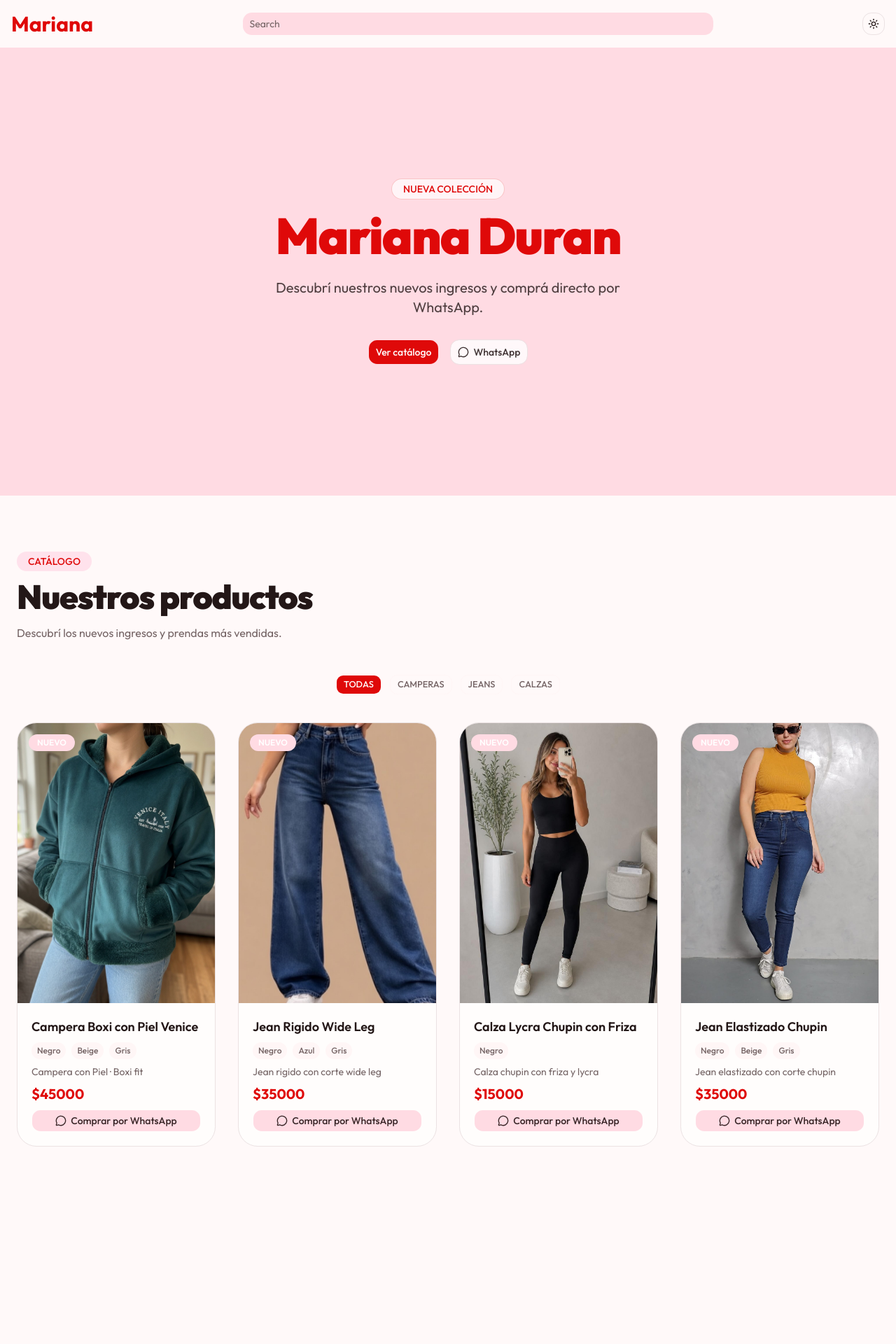
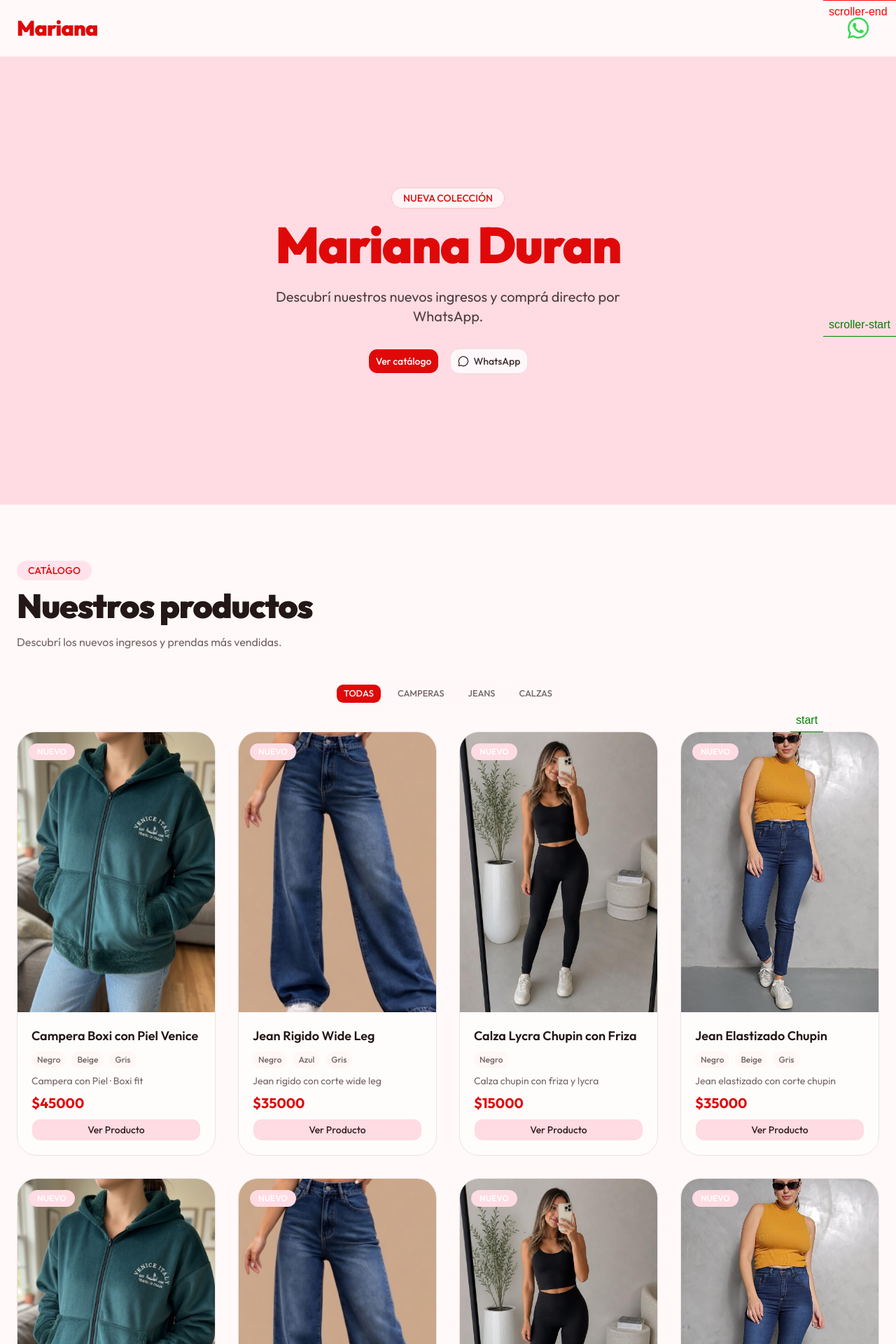
Before and after one commit to francocasafus22/catalogo-web, a Next.js app in the folder frontend/: page / in a window 1280 px wide. Shown: the top 1920 px of the page at 70% size. Before the commit the page ends 1718 px from the top, so only its background shows below. Built offline with nearby package versions, Linux system fonts and the light colour scheme.

Commit message:
add gsap

```diff
--- a/frontend/components/Navbar.tsx
+++ b/frontend/components/Navbar.tsx
@@ -1,13 +1,36 @@
-import { ModeToggle } from "./mode-toggle";
 import { Input } from "./ui/input";
+import { MessageCircle } from "lucide-react";
+import Image from "next/image";
+import Link from "next/link";
 
 export default function Navbar() {
-    return (
-        <nav className="w-full flex items-center justify-between p-4">
+  return (
+    <nav className="sticky top-0 z-50 border-b border-border/40 bg-background/70 backdrop-blur-xl">
+  <div className="mx-auto flex h-20 max-w-7xl items-center justify-between px-6">
 
-            <p className="font-bold text-brand-red text-xl md:text-3xl">Mariana</p>
-            <Input placeholder="Search" className="max-w-2xl border-0 bg-primary focus:ring-primary" />
-            <ModeToggle />
-        </nav>
-    )
+    {/* LOGO */}
+    <Link href="/">
+      <h1 className="text-2xl md:text-3xl font-black tracking-tight text-[#df0909] transition-opacity hover:opacity-80">
+        Mariana
+      </h1>
+    </Link>
+
+    {/* WHATSAPP */}
+    <Link
+      href="https://wa.me/54911XXXXXXXX"
+      target="_blank"
+      className="transition-transform duration-300 hover:scale-110"
+    >
+      <Image
+        src="/whatsapp-logo.png"
+        alt="WhatsApp"
+        width={60}
+        height={60}
+        priority
+        className="object-contain"
+      />
+    </Link>
+  </div>
+</nav>
+  );
 }
--- a/frontend/components/product-card.tsx
+++ b/frontend/components/product-card.tsx
@@ -49,8 +49,8 @@ export default function ProductCard({ product }: { product: any }) {
               ${product.price}
             </span>
           <Button className="w-full hover:bg-primary/80 transition-colors duration-150 cursor-pointer">
-            <MessageCircle />
-            Comprar por WhatsApp
+
+            Ver Producto
           </Button>
         </div>
       </article>
--- a/frontend/components/products-sections.tsx
+++ b/frontend/components/products-sections.tsx
@@ -4,21 +4,79 @@ import { useState } from "react";
 import { products } from "@/data/products";
 import ProductCard from "./product-card";
 import { Button } from "./ui/button";
+import { useMemo, useEffect, useRef } from "react";
+import gsap from "gsap";
+import { ScrollTrigger } from "gsap/ScrollTrigger";
 
 export default function ProductsSection() {
     const [selectedCategory, setSelectedCategory] = useState("Todas");
-
+    gsap.registerPlugin(ScrollTrigger);
+    const gridRef = useRef<HTMLDivElement>(null);
+ const hasAnimated = useRef(false);
     const categories = [
         "Todas",
         ...new Set(products.flatMap((product) => product.categories)),
     ];
 
     const filteredProducts =
-        selectedCategory === "Todas"
+    selectedCategory === "Todas"
         ? products
         : products.filter((product) =>
             product.categories.includes(selectedCategory)
-            );
+        );
+
+    useEffect(() => {
+    if (!gridRef.current) return;
+
+    const cards = gridRef.current.children;
+
+    // Primera vez al hacer scroll
+    if (!hasAnimated.current) {
+        gsap.fromTo(
+            cards,
+            {
+            opacity: 0,
+            y: 25,
+            },
+            {
+            opacity: 1,
+            y: 0,
+            duration: 0.5,
+            stagger: 0.06,
+            ease: "power2.out",
+            scrollTrigger: {
+                trigger: gridRef.current,
+                start: "top 60%",
+                markers:true,
+                once: true,
+                onEnter: () => {
+                hasAnimated.current = true;
+                },
+            },
+            }
+        );
+
+        return;
+        }
+
+        // Cambio de categoría
+        gsap.killTweensOf(cards);
+
+        gsap.fromTo(
+        cards,
+        {
+            opacity: 0,
+            y: 15,
+        },
+        {
+            opacity: 1,
+            y: 0,
+            duration: 0.4,
+            stagger: 0.04,
+            ease: "power1.out",
+        }
+        );
+    }, [filteredProducts]);
 
     return (
         <main className="flex-1 bg-background px-6 py-20">
@@ -62,12 +120,20 @@ export default function ProductsSection() {
             </div>
 
             {/* GRID */}
-            <div className="grid gap-8 sm:grid-cols-2 lg:grid-cols-3 xl:grid-cols-4">
+            <div className="grid gap-8 sm:grid-cols-2 lg:grid-cols-3 xl:grid-cols-4" ref={gridRef}>
             {filteredProducts.map((product) => (
                 <ProductCard
                 key={product.id}
                 product={product}
                 />
+
+            ))}
+            {filteredProducts.map((product) => (
+                <ProductCard
+                key={product.id}
+                product={product}
+                />
+
             ))}
             </div>
         </section>
```
Also changed, not shown: frontend/public/whatsapp-logo.png (added).
